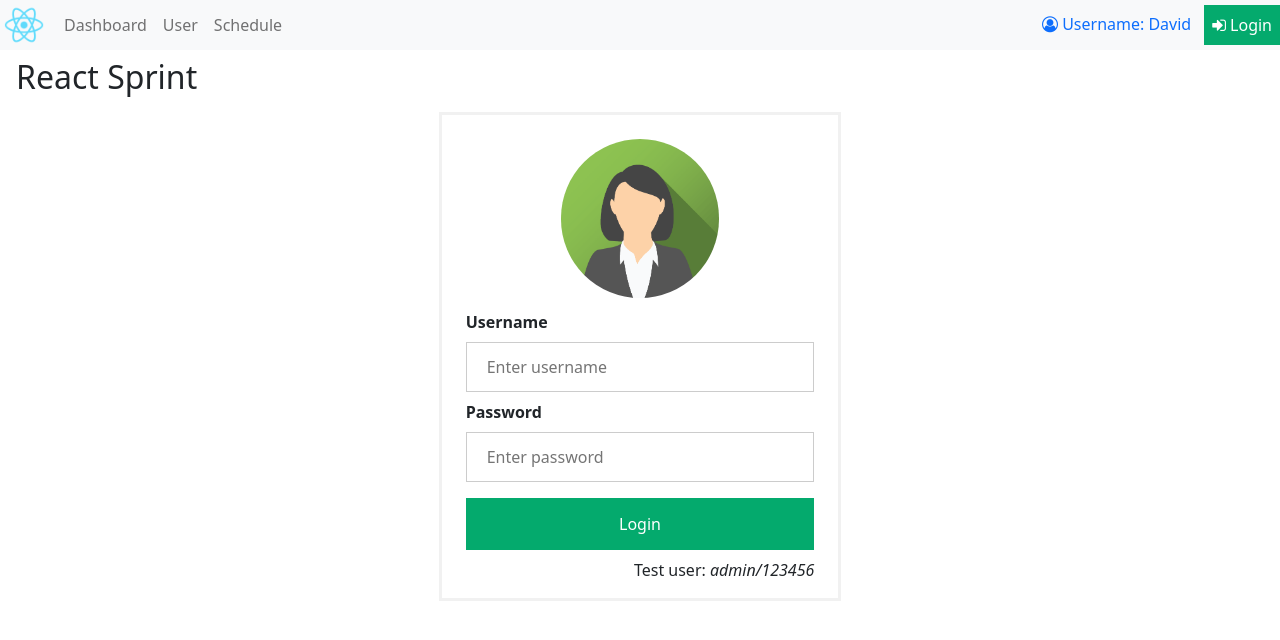
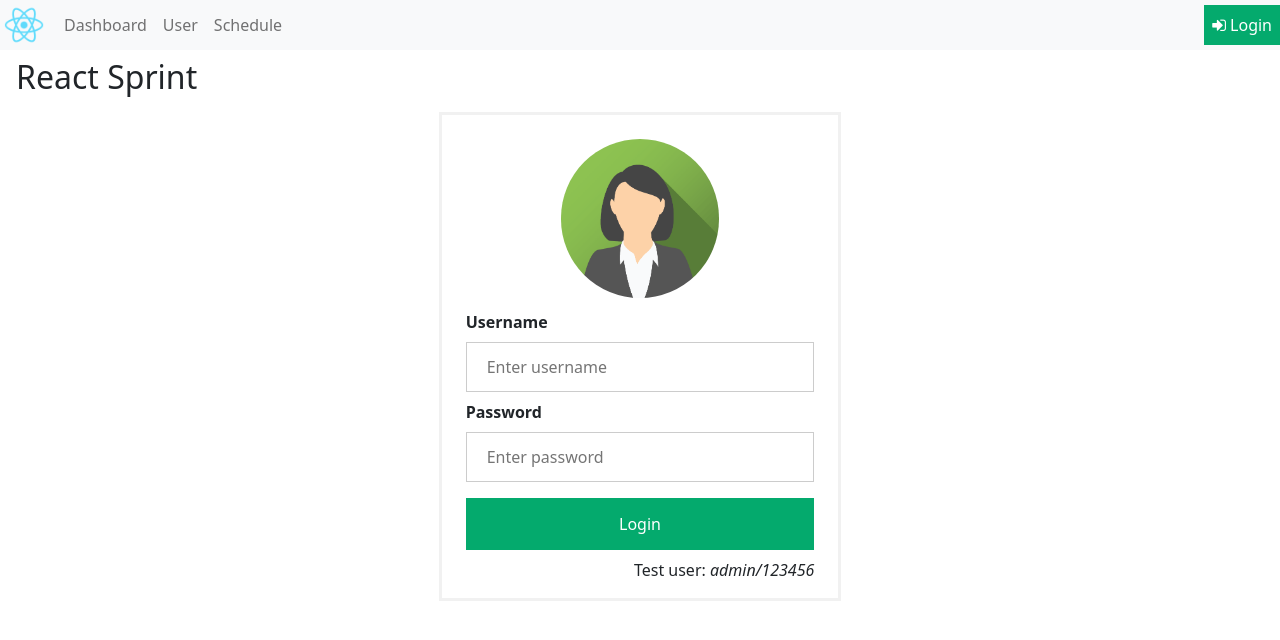
Before and after one commit to nhatbao47/react-ws, a React (Create React App) app: page /login in a window 1280 px wide. Shown: the top 640 px of the page. Built offline with nearby package versions, Linux system fonts and the light colour scheme.

Commit message:
Manage authentication

```diff
--- a/src/Components/Header.tsx
+++ b/src/Components/Header.tsx
@@ -1,7 +1,18 @@
 import React from "react";
-import { NavLink } from "react-router-dom";
+import { NavLink, useNavigate } from "react-router-dom";
+import { fakeAuth } from "../Services/CommonService";
 
-const Header = () => (
+const Header = () => {
+  const navigate = useNavigate();
+
+  const handleLogout = () => {
+    fakeAuth.isAuthenticated = false;
+    navigate('/login');
+  }
+
+  const { isAuthenticated, username } = fakeAuth;
+
+  return (
     <nav className="navbar navbar-expand-lg bg-light navbar-light">
       <div className="navbar-brand">
         <img
@@ -30,24 +41,29 @@ const Header = () => (
           </li>
         </ul>
         <ul className="nav navbar-nav mr-3">
+          {isAuthenticated && (
             <li className="nav-item dropdown">
               <div className="d-inline-block">
                 <button className="btn btn-link" id="dropdownMenu">
-              <i className="fa fa-user-circle-o" aria-hidden="true"></i> Username: David
+                  <i className="fa fa-user-circle-o" aria-hidden="true"></i> Username: {username}
                 </button>
-            <div className="dropdown-menu" aria-labelledby="dropdownMenu1">
-              <button className="dropdown-item">Log out</button>
+                <div className="dropdown-menu" aria-labelledby="dropdownMenu">
+                  <button className="dropdown-item" onClick={() => handleLogout()}>Log out</button>
                 </div>
               </div>
             </li>
+          )}
+          {!isAuthenticated && (
             <li className="nav-item">
               <NavLink to="/login" className="nav-link">
                 <i className="fa fa-sign-in" aria-hidden="true"></i> Login
               </NavLink>
             </li>
+          )}
         </ul>
       </div>
     </nav>
   );
+}
 
 export default Header;
```
Lines whose indentation alone changed are shown as unchanged.
